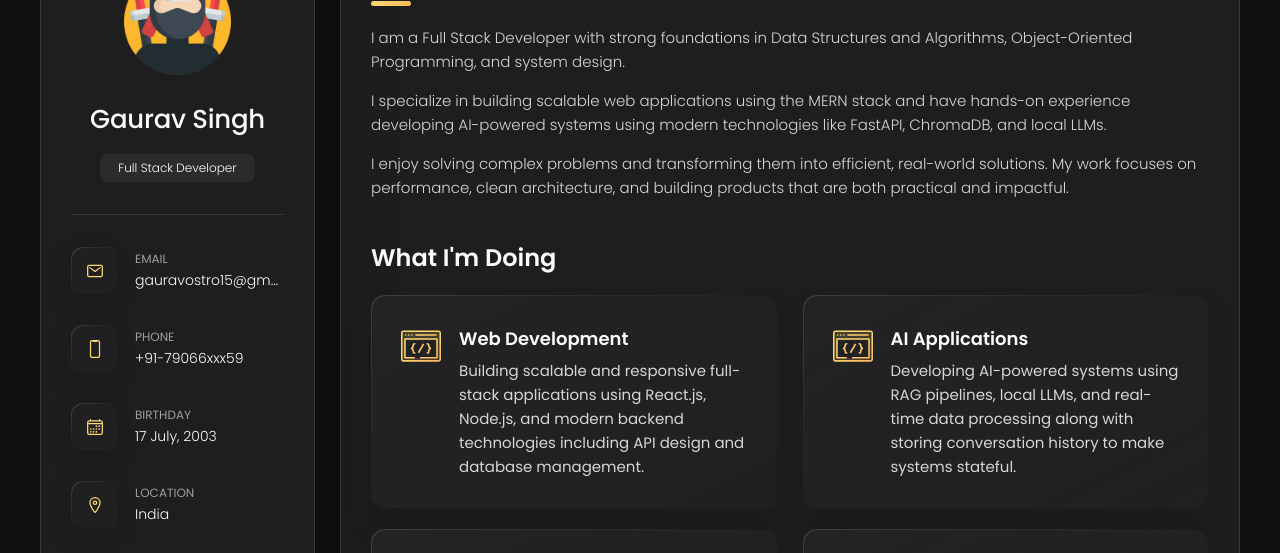
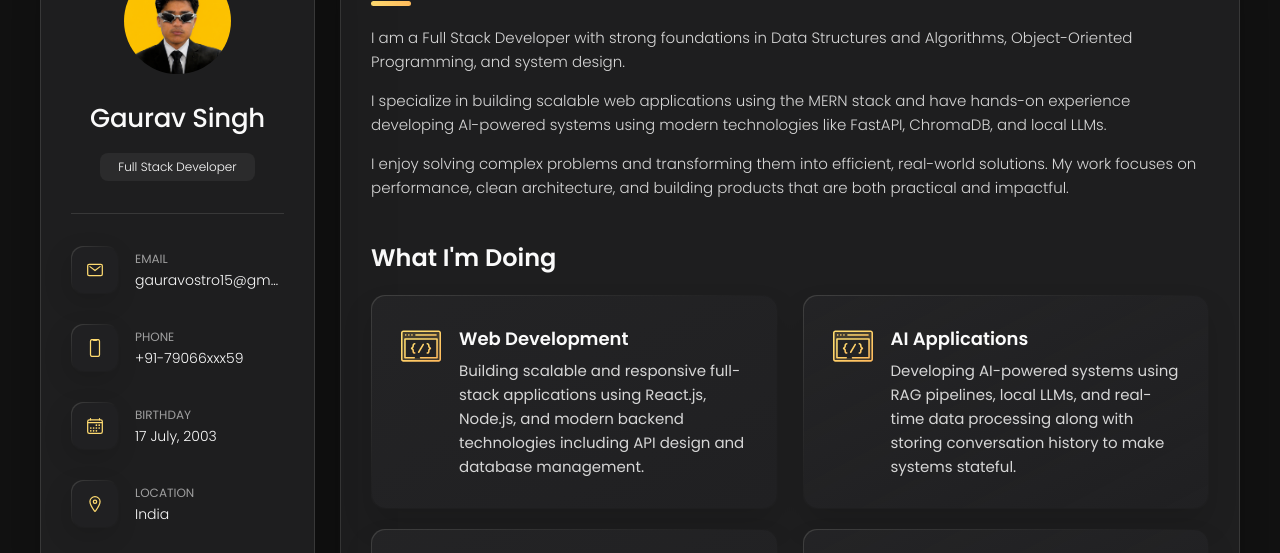
Before and after one commit to gaurav-singh20/gaurav-portfolio, a plain HTML site: page index.html in a window 1280 px wide. Shown: the part 153-706 px from the top of the page. Drawn offline with nearby package versions, Linux system fonts and the light colour scheme.

Commit message:
profile change

```diff
--- a/assets/css/style.css
+++ b/assets/css/style.css
@@ -335,13 +335,14 @@ main {
 display: flex !important;
 align-items: center !important;
 justify-content: center !important;
+border-radius: 150px;
 }
 
 .avatar-box img {
 width: 50% !important;
 height: 50% !important;
 object-fit: contain !important;
-border-radius: 10px;
+border-radius: 90px;
 }
 
 .info-content .name {
--- a/index.html
+++ b/index.html
@@ -42,7 +42,7 @@
       <div class="sidebar-info">
 
         <figure class="avatar-box">
-          <img src="./assets/images/ninja.png" alt="Gaurav Singh" width="70">
+          <img src="./assets/images/profile1.png" alt="Gaurav Singh" width="70">
         </figure>
 
         <div class="info-content">
```
Also changed, not shown: assets/images/profile1.png (added).
